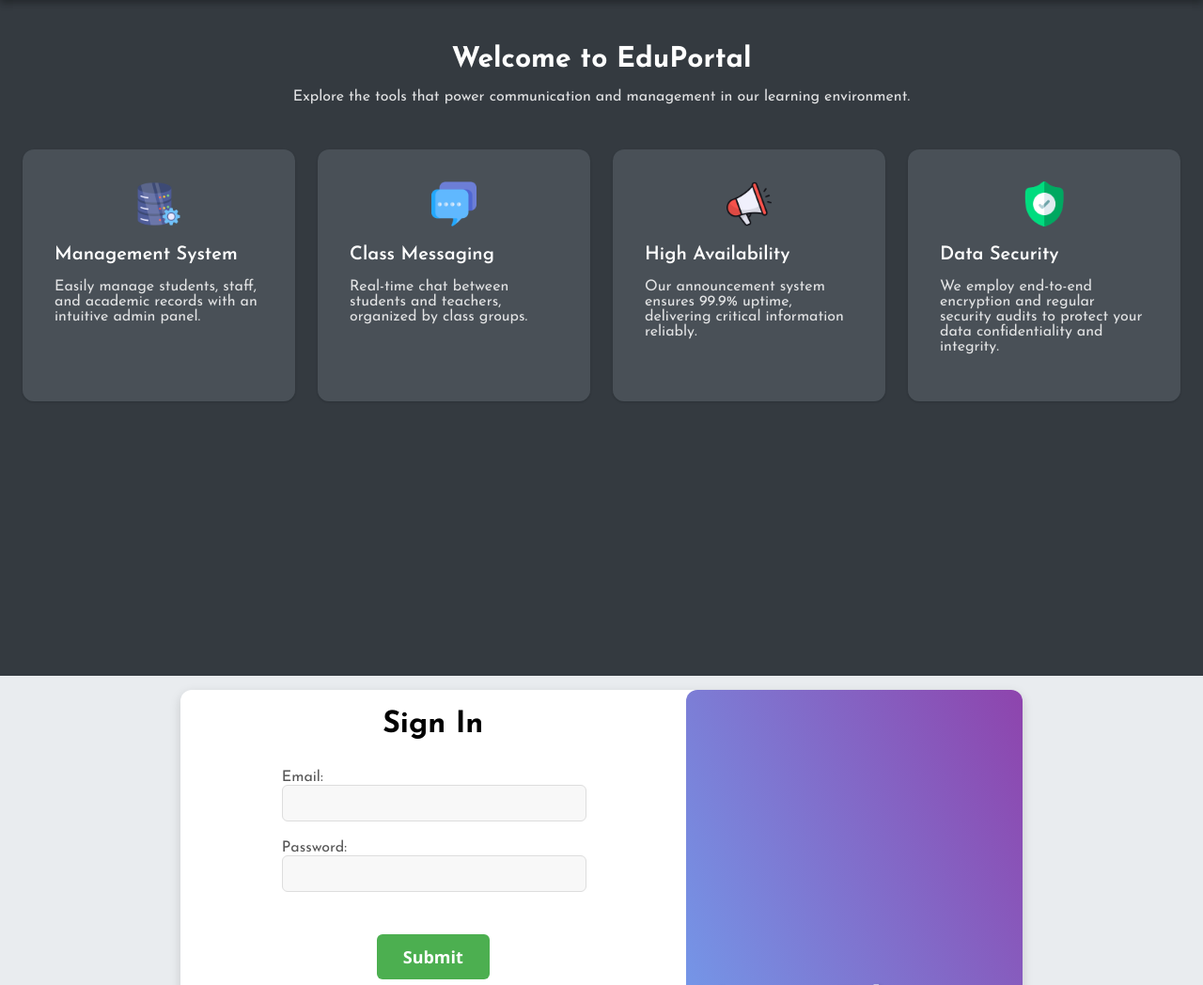
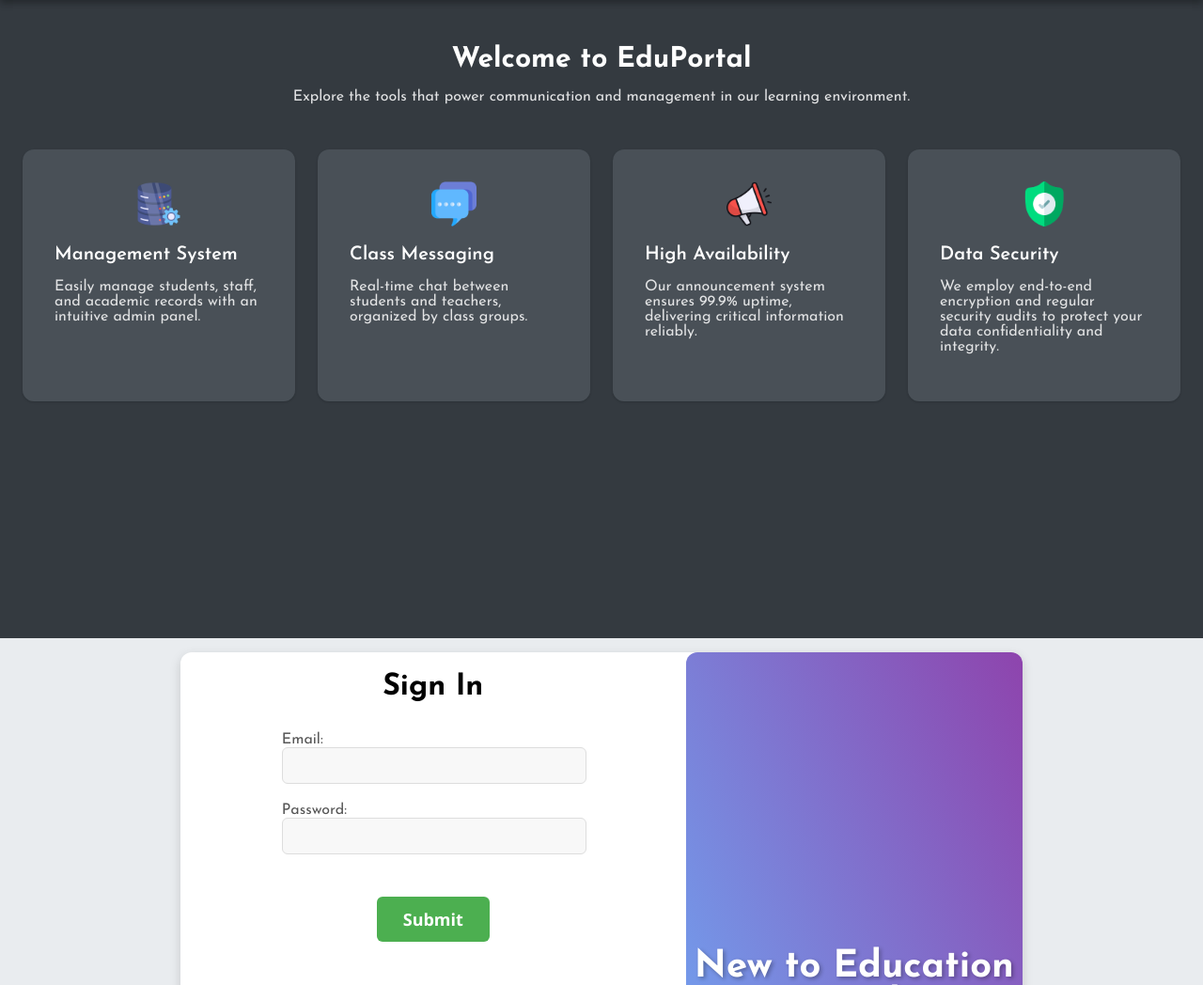
Before and after one commit to Beginner50/Web-Project, a PHP site: page /users/authentication in a window 1280 px wide. Shown: the part 90-1138 px from the top of the page at 94% size. Run offline with PHP 8.4, Linux system fonts and the light colour scheme.

Commit message:
Resized card container

```diff
--- a/website/stylesheets/authentication/cardContainer.css
+++ b/website/stylesheets/authentication/cardContainer.css
@@ -1,6 +1,6 @@
 .card-container {
     width: 100vw;
-    height: 90vh;
+    height: 85vh;
     padding: 24px;
     box-sizing: border-box;
     background-color: #343a40;
--- a/website/views/authentication/authenticationView.php
+++ b/website/views/authentication/authenticationView.php
@@ -22,14 +22,12 @@
     <div class="card-snap-wrapper">
         <?php require 'views/authentication/cardContainer.php' ?>
 
-        <!-- Main Wrapper -->
         <div id="main-wrapper" class="roundBorder-15">
-            <!-- Call To Action Wrapper (Switches between Login & Registration Forms)-->
             <div id="callToAction-wrapper" class="registrationCTA">
+                <!-- Call To Action (Switches between Login & Registration Forms)-->
                 <?php require 'views/authentication/CTAComponent.php' ?>
             </div>
 
-            <!-- Form Wrapper -->
             <div id="form-wrapper">
                 <h1>Sign In</h1>
 
```
